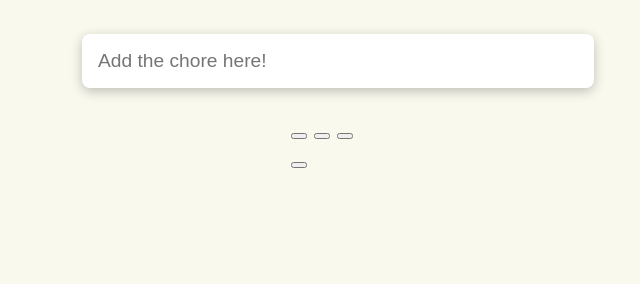
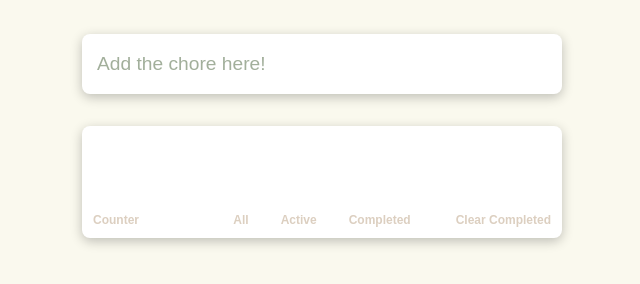
Before and after one commit to Hadon20/todo-list, a plain HTML site: page index.html in a window 1280 px wide. Shown: the part 106-390 px from the top of the page, without its empty margins (318-958 px from the left). Drawn offline with Linux system fonts and the light colour scheme.

Commit message:
Finished the styling of the basic components used

```diff
--- a/build/app.js
+++ b/build/app.js
@@ -1,3 +1,9 @@
-console.log('hi there');
+function getChoreFromUser(e) {
+    e.preventDefault();
+    const choreInput = document.getElementById('user-input');
+    const chore = choreInput.value.trim();
+    console.log(chore);
+}
+addEventListener('submit', getChoreFromUser);
 export {};
 //# sourceMappingURL=app.js.map
--- a/index.html
+++ b/index.html
@@ -11,20 +11,21 @@
 
 <body>
     <h1 class="title">You better not forget!</h1>
-    <div class="input-wrapper">
-        <input type="text" class="chores-input" placeholder="Add the chore here!">
-        <button class="add-button">+</button>
-    </div>
+    <form class="input-wrapper">
+        <input type="text" class="chores-input" id="user-input" placeholder="Add the chore here!">
+        <button class="add-button" type="submit">+</button>
+    </form>
     <div class="chores-main">
-        <div class="chores-list"></div>
-        <div>
-            <p></p>
-            <div>
-                <button></button>
-                <button></button>
-                <button></button>
+        <div class="chores-list">
+        </div>
+        <div class="action-bar">
+            <p class="chores-counter">Counter</p>
+            <div class="filter-buttons">
+                <button class="status-button">All</button>
+                <button class="status-button">Active</button>
+                <button class="status-button">Completed</button>
             </div>
-            <button></budiv>
+            <button class="clear-button">Clear Completed</button>
         </div>
     </div>
 </body>
--- a/styles.css
+++ b/styles.css
@@ -3,6 +3,9 @@
     --pastel-green: #A2AF9B;
     --pastel-brown: #DCCFC0;
     --pastel-grey: #EEEEEE;
+    --main-width: 30rem;
+    --main-height: 4rem;
+    --action-text-size: 0.75rem;
 }
 
 body {
@@ -23,48 +26,156 @@ body {
 }
 
 .input-wrapper {
-    position: relative;
-    width: max-content;
-    width: 30rem
+    display: flex;
+    align-items: center;
+    width: var(--main-width);
+    background-color: white;
+    border-radius: 0.5rem;
+    box-shadow: rgba(0, 0, 0, 0.24) 0rem 0.2rem 0.7rem;
+    padding: 0 0.75rem;
+    transition: outline 0.2s;
+    border: 0.2rem solid transparent;
+    box-sizing: border-box;
+    transition: border-color 0.2s;
 }
 
 .chores-input {
     all: unset;
-    background-color: white;
-    width: 100%;
-    height: fit-content;
+    flex: 1;
     font-size: 1.2rem;
-    padding: 1rem;
-    border-radius: 0.5rem;
-    box-shadow: rgba(0, 0, 0, 0.24) 0px 0.2rem 0.7rem;
-    transition: outline 0.2s;
-    flex: 1 1 auto;
+    padding: 1rem 0;
 }
 
-.chores-input:hover {
-    outline: 0.2rem solid var(--pastel-green);
+.chores-input::placeholder {
+    color: var(--pastel-green);
+}
+
+.input-wrapper:hover,
+.chores-main:hover {
+    border: 0.2rem solid var(--pastel-green);
+}
+
+.input-wrapper:has(.chores-input:focus) {
+    border: 0.2rem solid var(--pastel-green);
+}
+
+.input-wrapper:hover,
+.input-wrapper:has(.chores-input:focus) {
+    border-color: var(--pastel-green);
 }
 
 .add-button {
-    position: absolute;
-    transform: translateY(-50%);
-    top: 50%;
-    right: 0.8rem;
-    background: none;
+    background: var(--pastel-green);
+    color: white;
     border: none;
+    font-size: 1.5rem;
+    font-family: Arial, sans-serif;
+    line-height: 1;
+    height: 2rem;
+    width: 2rem;
+    border-radius: 50%;
+    cursor: pointer;
     display: flex;
     justify-content: center;
     align-items: center;
-    font-size: 1.5rem;
-    height: 1.5rem;
-    width: 1.5rem;
-    cursor: pointer;
+    opacity: 0;
     pointer-events: none;
-    opacity: 0;
-    transition: opacity 0.2s;
+    transition: opacity 0.1s;
 }
 
-.input-wrapper:hover .add-button {
+.input-wrapper:hover .add-button,
+.input-wrapper:has(.chores-input:focus) .add-button {
     opacity: 1;
     pointer-events: auto;
 }
+
+.chores-main {
+    display: flex;
+    flex-direction: column;
+    justify-content: center;
+    background-color: white;
+    margin-top: 2rem;
+    padding: 0;
+    width: var(--main-width);
+    border: 0.2rem solid transparent;
+    border-radius: 0.5rem;
+    box-sizing: border-box;
+    transition: border-color 0.2s;
+    box-shadow: rgba(0, 0, 0, 0.24) 0rem 0.2rem 0.7rem;
+}
+
+.chores-list {
+    position: relative;
+    display: flex;
+    flex-direction: column;
+    height: var(--main-height);
+    padding: 0;
+    margin-top: 0.75rem;
+    width: 100%;
+}
+
+.class-still-to-define {
+    background-color: white;
+    overflow: hidden;
+}
+
+.class-still-to-define::before,
+.class-still-to-define::after {
+    content: "";
+    position: absolute;
+    left: 0;
+    width: 100%;
+    height: 0.2rem;
+}
+
+.class-still-to-define::before {
+    top: 0;
+    background: linear-gradient(to right, transparent, var(--pastel-brown), transparent);
+}
+
+.class-still-to-define::after {
+    bottom: 0;
+    background: linear-gradient(to right, transparent, var(--pastel-brown), transparent);
+}
+
+
+.action-bar {
+    display: grid;
+    grid-template-columns: 1fr auto 1fr;
+    box-sizing: border-box;
+    align-items: center;
+    width: 100%;
+    padding: 0.50rem
+}
+
+.chores-counter {
+    justify-self: start;
+    color: var(--pastel-brown);
+    font-size: var(--action-text-size);
+    font-weight: bold;
+    padding: 0;
+    margin: 0;
+}
+
+.filter-buttons {
+    justify-self: center;
+    display: flex;
+    gap: 2rem;
+}
+
+.status-button {
+    all: unset;
+    font-size: var(--action-text-size);
+    color: var(--pastel-brown);
+    cursor: pointer;
+    font-weight: bold;
+}
+
+.clear-button {
+    all: unset;
+    justify-self: end;
+    font-size: var(--action-text-size);
+    color: var(--pastel-brown);
+    cursor: pointer;
+    font-weight: bold;
+}
```
Also changed, not shown: 2 other files.
